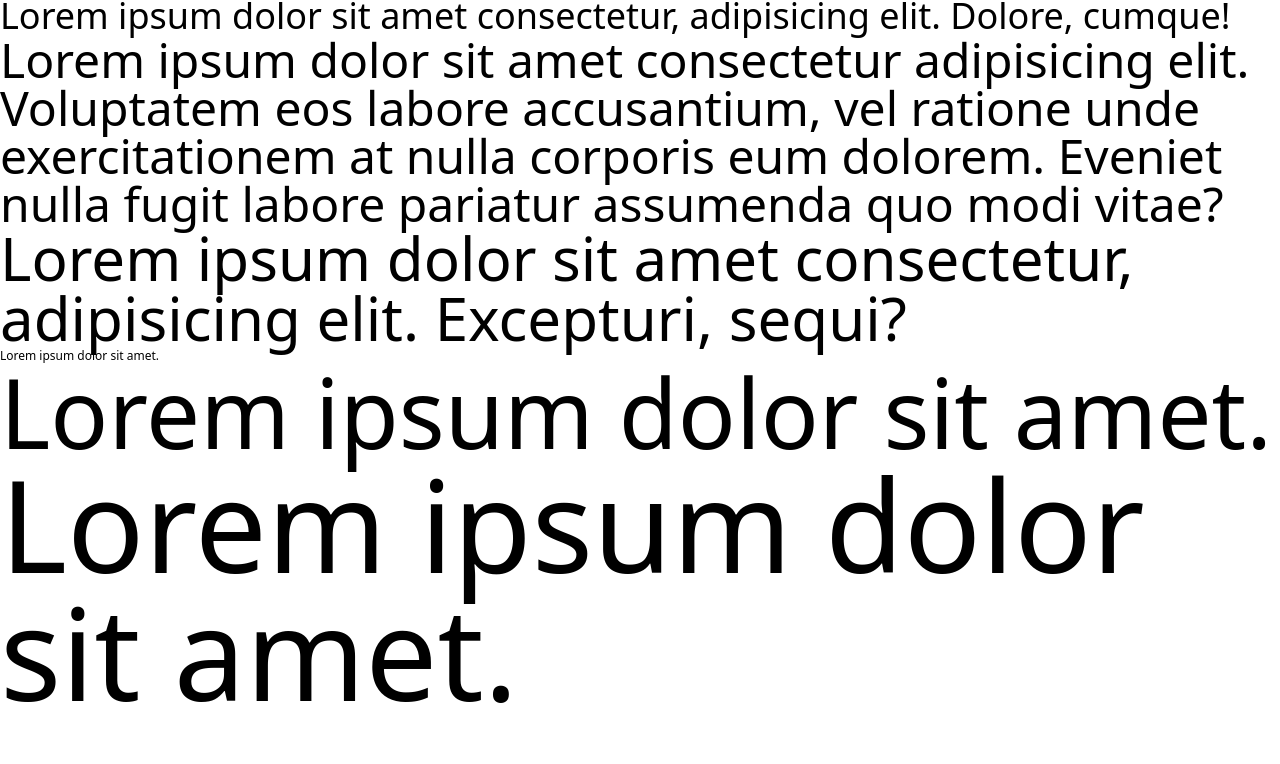
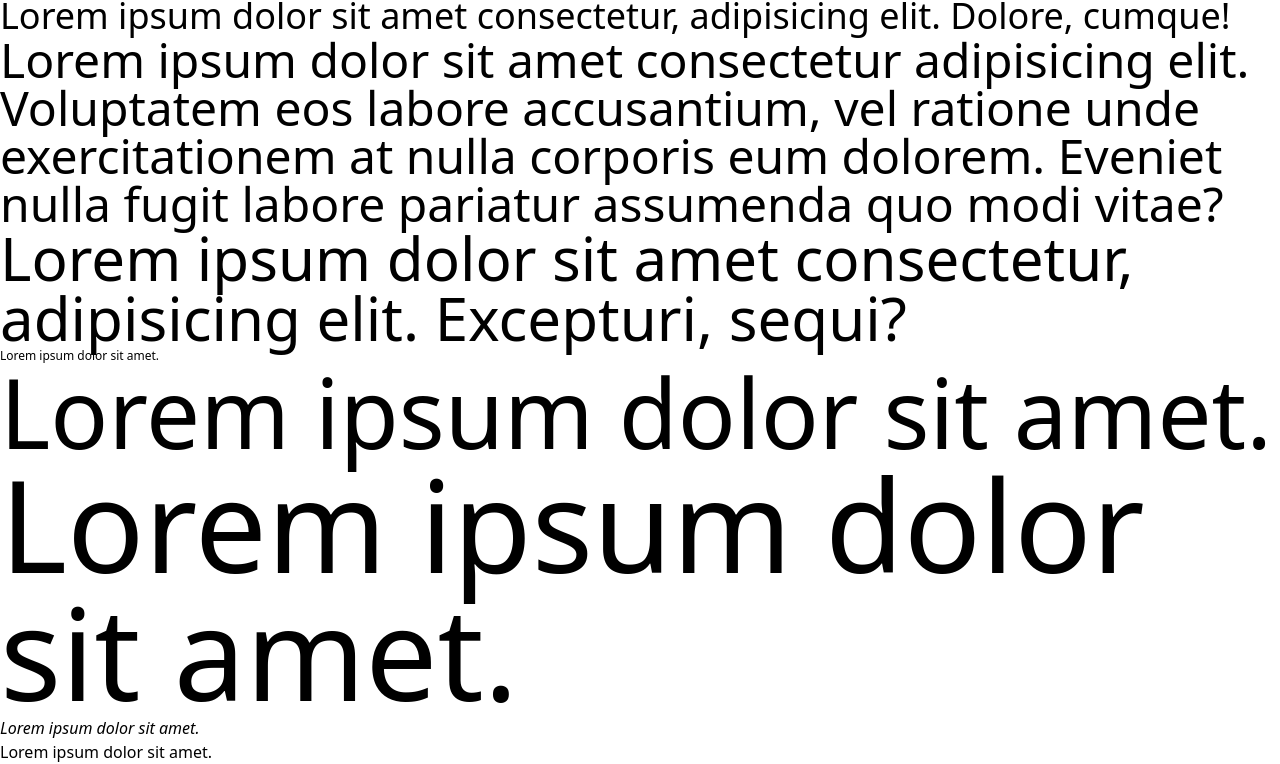
Before and after one commit to Emam-Bokhari/TailwindCss, a website built with Vite: page index.html in a window 1280 px wide. Shown: the part 365-1129 px from the top of the page. Before the commit the page ends 1104 px from the top, so only its background shows below. Built offline with nearby package versions, Linux system fonts and the light colour scheme.

Commit message:
style(paragraph): apply tailwind css italic and not-italic styles to paragraph

```diff
--- a/index.html
+++ b/index.html
@@ -66,5 +66,9 @@
       <p class="text-8xl">Lorem ipsum dolor sit amet.</p>
       <p class="text-9xl">Lorem ipsum dolor sit amet.</p>
     </div>
+    <!-- font style -->
+     <p class="italic" >Lorem ipsum dolor sit amet.</p>
+     <p class="not-italic" >Lorem ipsum dolor sit amet.</p>
+
   </body>
 </html>
--- a/tailwind.config.js
+++ b/tailwind.config.js
@@ -6,7 +6,6 @@ module.exports = {
       primary: "poppins",
       secondary: "montserrat",
     },
-
     extend: {},
   },
   plugins: [],
```
